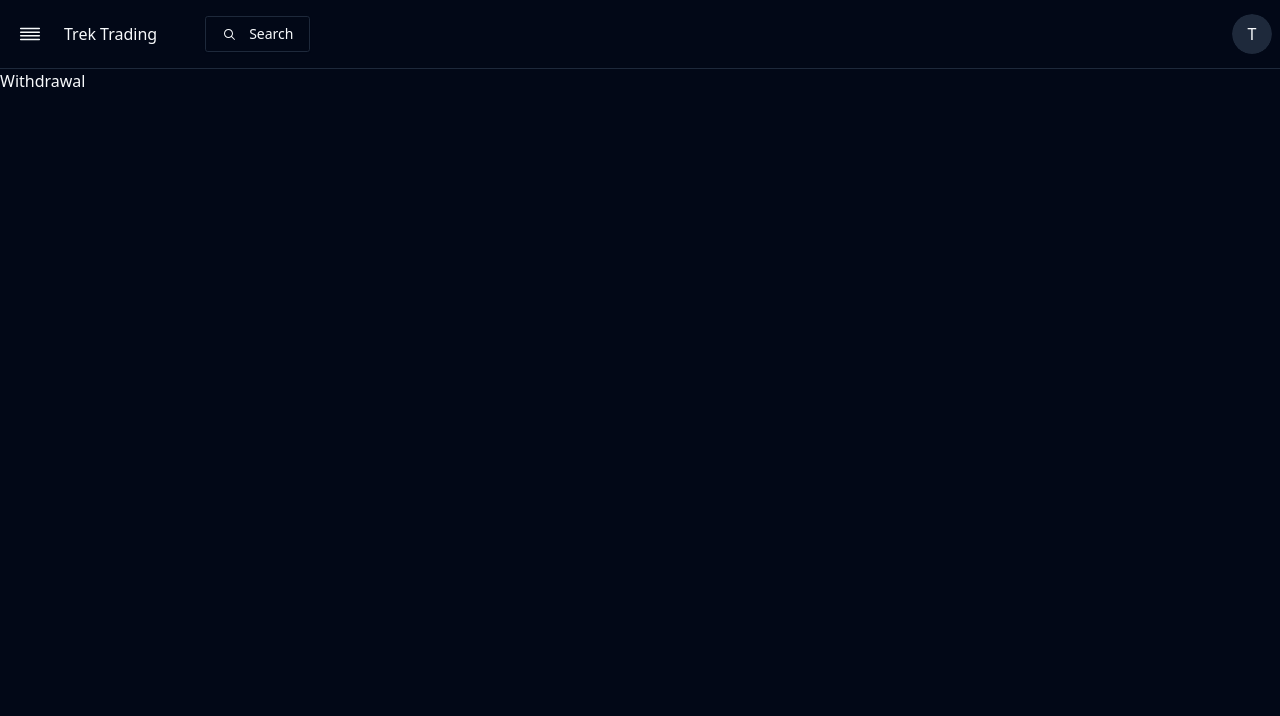
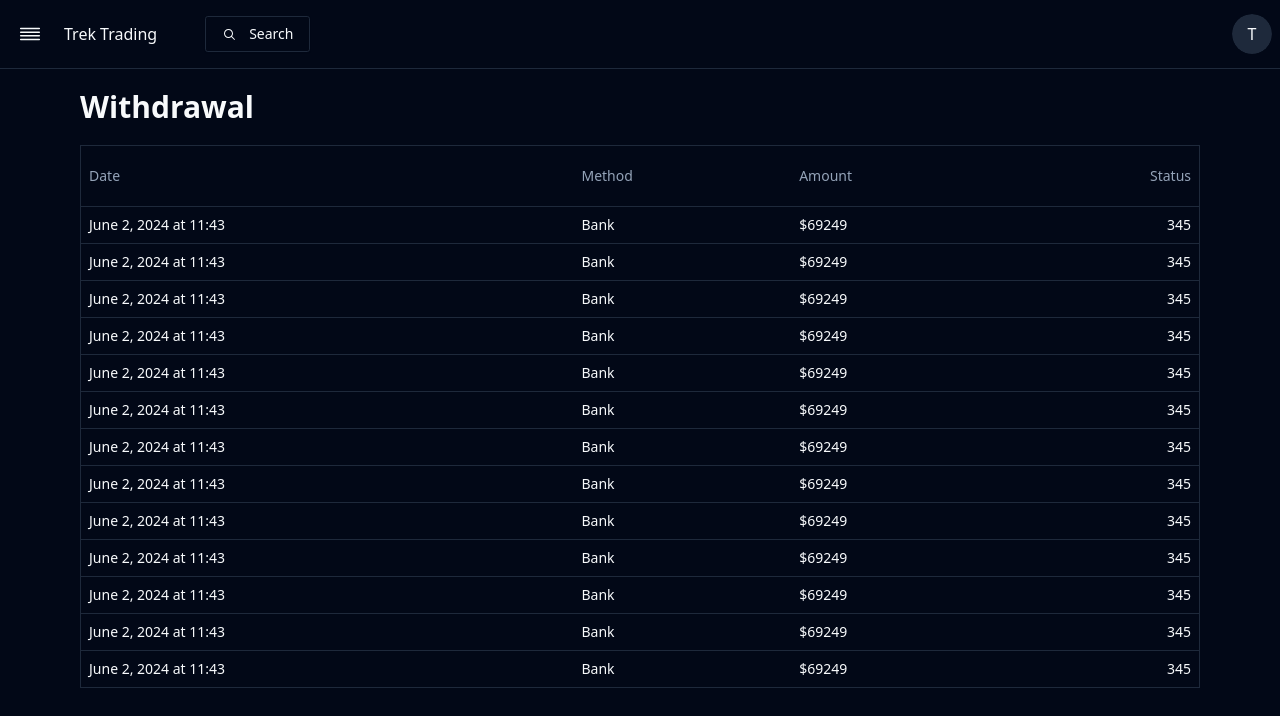
Before and after one commit to lequyan2003/crypto-trading-app, a React (Vite) app in the folder client/: page /withdrawal in a window 1280 px wide. Shown: the top 716 px of the page. Built offline with nearby package versions, Linux system fonts and the light colour scheme.

Commit message:
withdrawal page added

```diff
--- a/client/src/pages/Withdrawal/Withdrawal.jsx
+++ b/client/src/pages/Withdrawal/Withdrawal.jsx
@@ -1,5 +1,40 @@
+import {
+  Table,
+  TableBody,
+  TableCell,
+  TableHead,
+  TableHeader,
+  TableRow,
+} from "@/components/ui/table";
+
 const Withdrawal = () => {
-  return <div>Withdrawal</div>;
+  return (
+    <div className="p-5 lg:px-20">
+      <h1 className="font-bold text-3xl pb-5">Withdrawal</h1>
+      <Table className="border">
+        <TableHeader>
+          <TableRow>
+            <TableHead className="py-5">Date</TableHead>
+            <TableHead>Method</TableHead>
+            <TableHead>Amount</TableHead>
+            <TableHead className="text-right">Status</TableHead>
+          </TableRow>
+        </TableHeader>
+        <TableBody>
+          {[1, 1, 1, 1, 1, 1, 1, 1, 1, 1, 1, 1, 1].map((item, index) => (
+            <TableRow key={index}>
+              <TableCell>
+                <p>June 2, 2024 at 11:43</p>
+              </TableCell>
+              <TableCell className="">Bank</TableCell>
+              <TableCell className="">$69249</TableCell>
+              <TableCell className="text-right">345</TableCell>
+            </TableRow>
+          ))}
+        </TableBody>
+      </Table>
+    </div>
+  );
 };
 
 export default Withdrawal;
```
